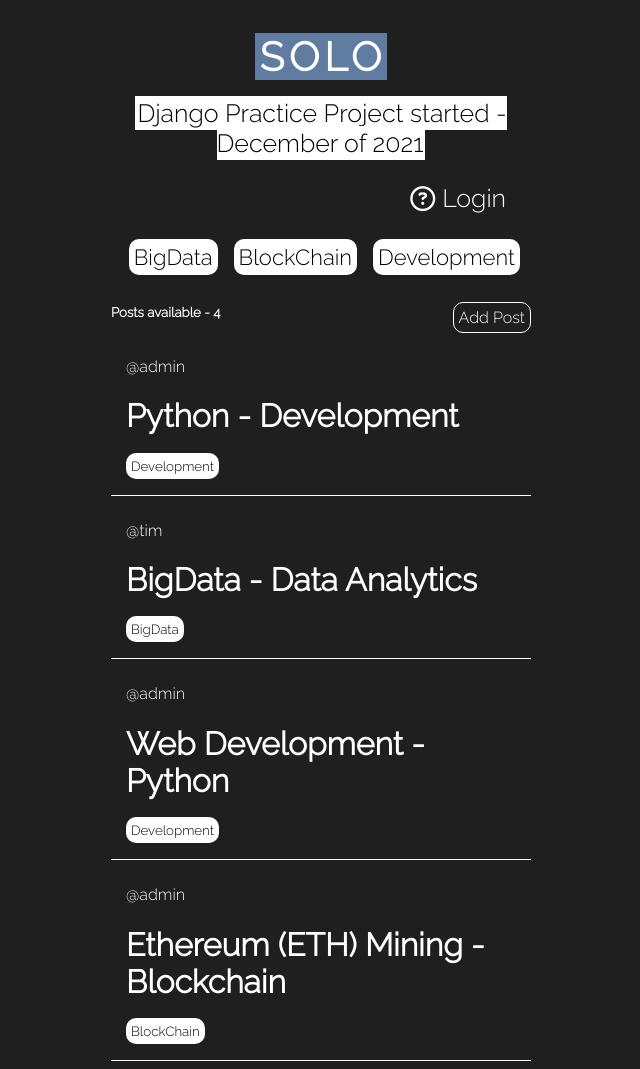
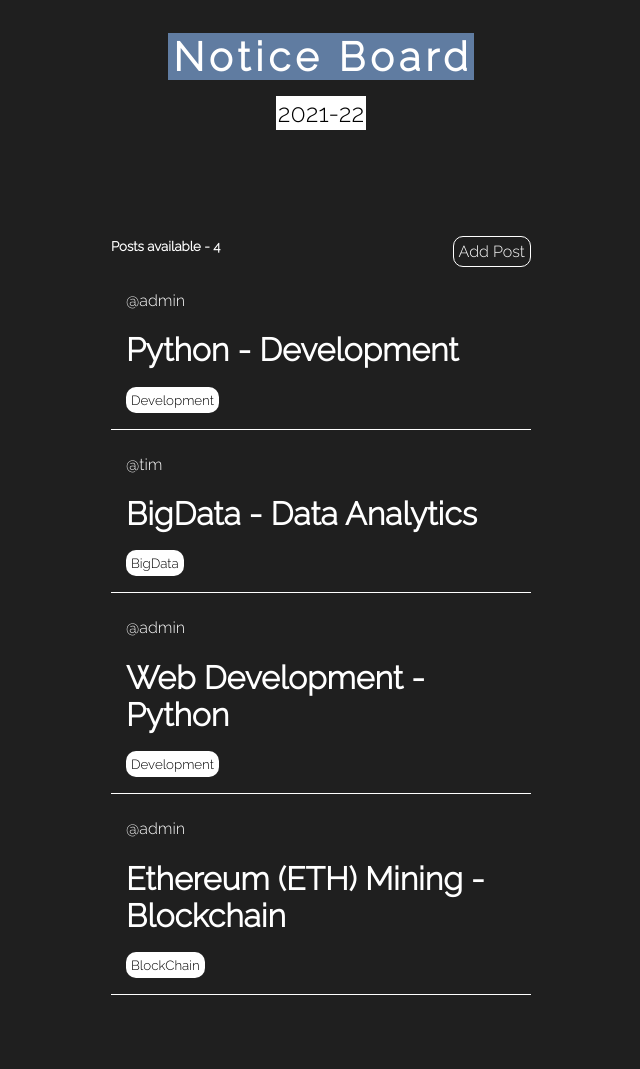
Before and after one commit to sauravDutt/solo, a Django app: page / in a window 1280 px wide. Shown: the whole page, without its empty margins (319-959 px from the left). After the commit the page ends 995 px from the top, so only its background shows below. Run offline with Django 3.2, Linux system fonts and the light colour scheme; data comes from the database, SQL or seed files in the repository; some libraries are stand-ins or nearby versions.

Commit message:
Just added some more stuff

```diff
--- a/base/templates/base/home.html
+++ b/base/templates/base/home.html
@@ -4,16 +4,8 @@
 
 <div class="home-container">
 
-    {% for topic in topics %}
-        <div>
-            <p
-                class= 'topicsBtn'
-            >
-                <a href="{% url 'home' %}?q={{topic.name}}">{{topic.name}}</a>
-            </p>
-        </div>
-    {% endfor %}
-    <br><br><br>
+
+    <br>
     <div >
         <h5  style="font-family: 'Raleway', sans-serif;"> Posts available - {{post_count}}
         </h5><a href="{% url  'create-post' %}" style="text-decoration: none; color: #fff;font-family: 'Raleway', sans-serif; float: right; margin-top: -40px; border: 1px solid #fff;border-radius: 10px; padding: 5px;">Add Post</a>
--- a/templates/navbar.html
+++ b/templates/navbar.html
@@ -1,8 +1,8 @@
 <nav>
     <a href="/" style="text-decoration: none;">
-        <h1 class="logo"><mark style="background-color: rgb(96, 124, 161); color: #fff; padding-right: 1px; padding-left: 5px;"> SOLO</mark></h1>
+        <h1 class="logo"><mark style="background-color: rgb(96, 124, 161); color: #fff; padding-right: 1px; padding-left: 5px;"> Notice Board</mark></h1>
     </a>
-    <h3 class="homeTimeBeing"><mark style="background-color: rgb(255, 255, 255);color: rgb(0, 0, 0); padding: 2px;"> Django Practice Project started - December of 2021 </mark></h3>
+    <h3 class="homeTimeBeing"><mark style="background-color: rgb(255, 255, 255);color: rgb(0, 0, 0); padding: 2px;"> 2021-22 </mark></h3>
     {% if request.user.is_authenticated %}
         <p
             style="
@@ -18,8 +18,5 @@
 
         {% else %}
 
-        <a href="{% url 'login' %}"
-        class="login">Login</a>
-        <a href="{% url 'info' %}" class="login" style=" font-weight: 100; margin-top: 1px; margin-right: 7px;"><i class="far fa-question-circle"></i></a>
     {% endif %}
 </nav>
```
